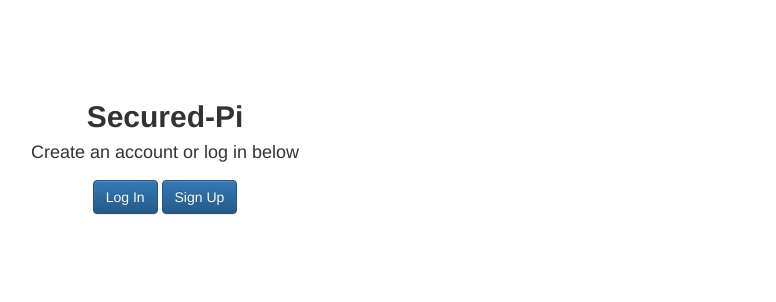
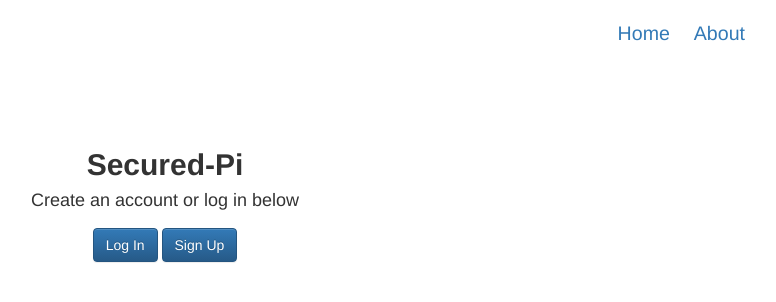
Before and after one commit to Secured-Pi/Secured-Pi, a Django app: page / in a window 1280 px wide. Shown: the top 302 px of the page, without its empty margins (475-1251 px from the left). Run offline with Django 3.2, Linux system fonts and the light colour scheme; some libraries are stand-ins or nearby versions.

Commit message:
added <Home> and <About> nav links, and tests to make sure they show up for unauth user.

```diff
--- a/smartlock/securedpi/templates/securedpi/base.html
+++ b/smartlock/securedpi/templates/securedpi/base.html
@@ -10,12 +10,14 @@
 </head>
 
 <header>
-  {% if user.is_authenticated %}
     <div class="nav">
-      <a class="nav-link" href="{% url 'homepage' %}">Welcome, {{ user.username }}</a>
-      <a class="nav-link" href="{% url 'auth_logout' %}">Log Out</a>
+      <a class="nav-link" href="{% url 'homepage' %}">Home</a>
+      {% if user.is_authenticated %}
+        <a class="nav-link" href="{% url 'homepage' %}">Welcome, {{ user.username }}</a>
+        <a class="nav-link" href="{% url 'auth_logout' %}">Log Out</a>
+      {% endif %}
+      <a class="nav-link" href="{% url 'about' %}">About</a>
     </div>
-    {% endif %}
 </header>
 
 <body>
--- a/smartlock/securedpi/urls.py
+++ b/smartlock/securedpi/urls.py
@@ -26,4 +26,7 @@ urlpatterns = [
         name='homepage'),
     url(r'^accounts/',
         include('registration.backends.hmac.urls')),
+    url(r'^about/$',
+        TemplateView.as_view(template_name='securedpi/about_page.html'),
+        name='about')
 ]
```
Also changed, not shown: smartlock/securedpi/templates/securedpi/about_page.html (added, +7 -0 lines), smartlock/securedpi/test.py (+15 -0 lines).
